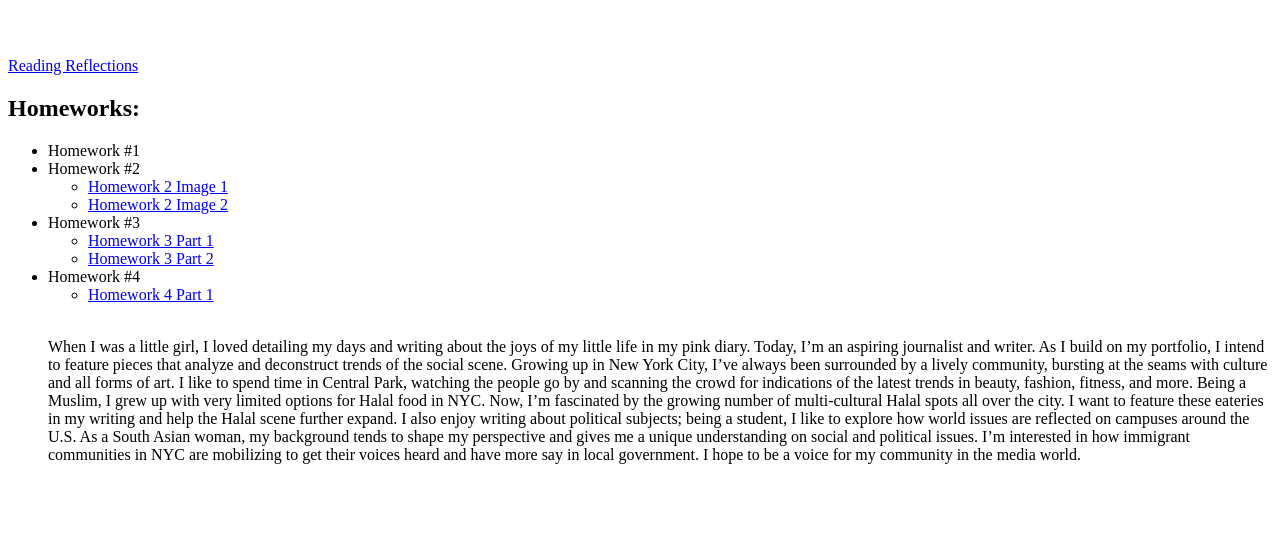
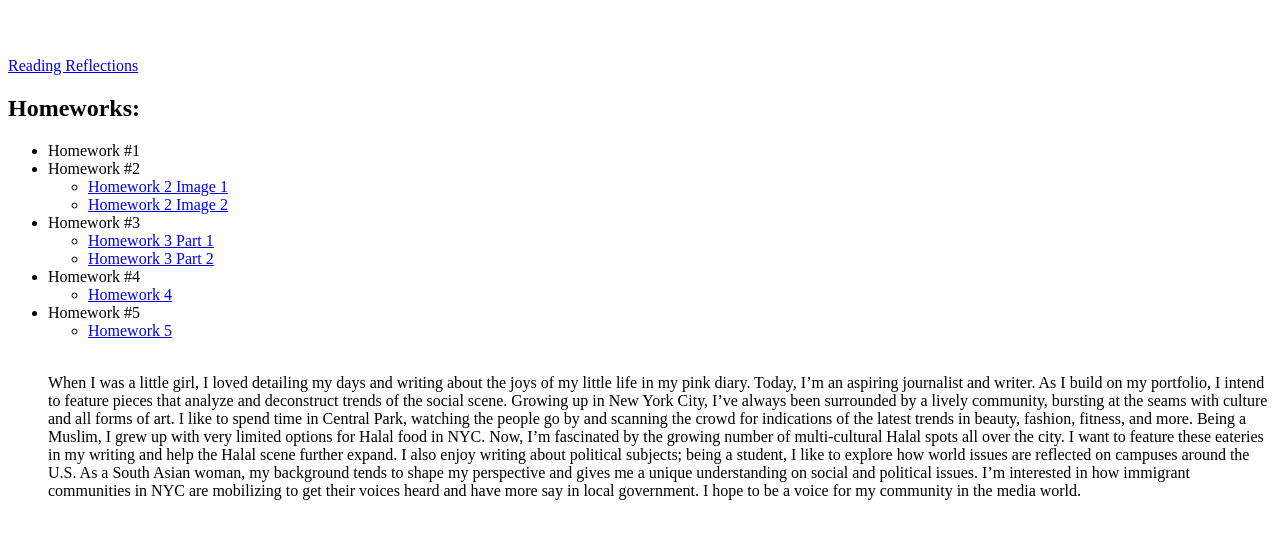
Before and after one commit to shaymaahmed1-jpg/medpl150-shayma, a plain HTML site: page index.html in a window 1280 px wide. Shown: the part 79-618 px from the top of the page. Drawn offline with Linux system fonts and the light colour scheme.

Commit message:
Update index.html

```diff
--- a/index.html
+++ b/index.html
@@ -49,7 +49,19 @@
 
              <ul>
 
-         <li><a href="homework4part1.html">Homework 4 Part 1</a></li>
+         <li><a href="homework4.html">Homework 4</a></li>
+
+    </ul>
+
+     </li>
+
+      <li>
+
+       Homework #5
+
+             <ul>
+
+         <li><a href="homework5.html">Homework 5</a></li>
 
     </ul>
 
```
